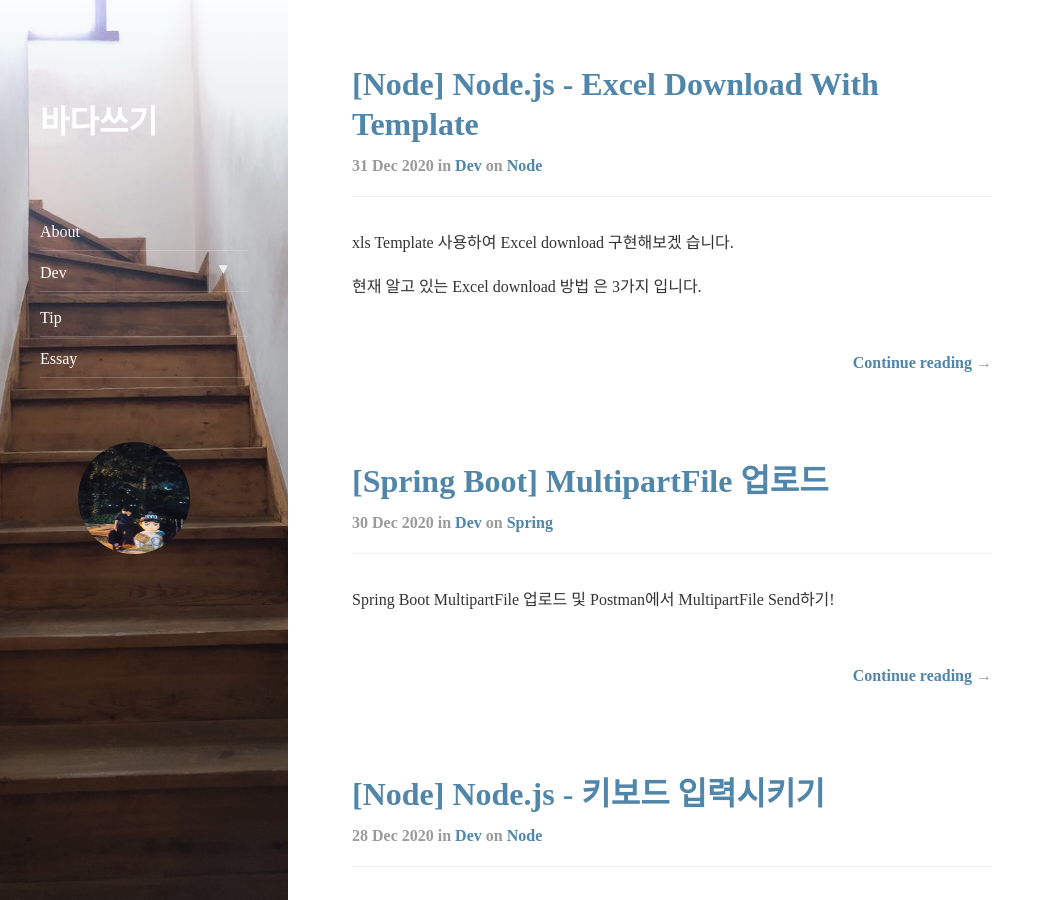
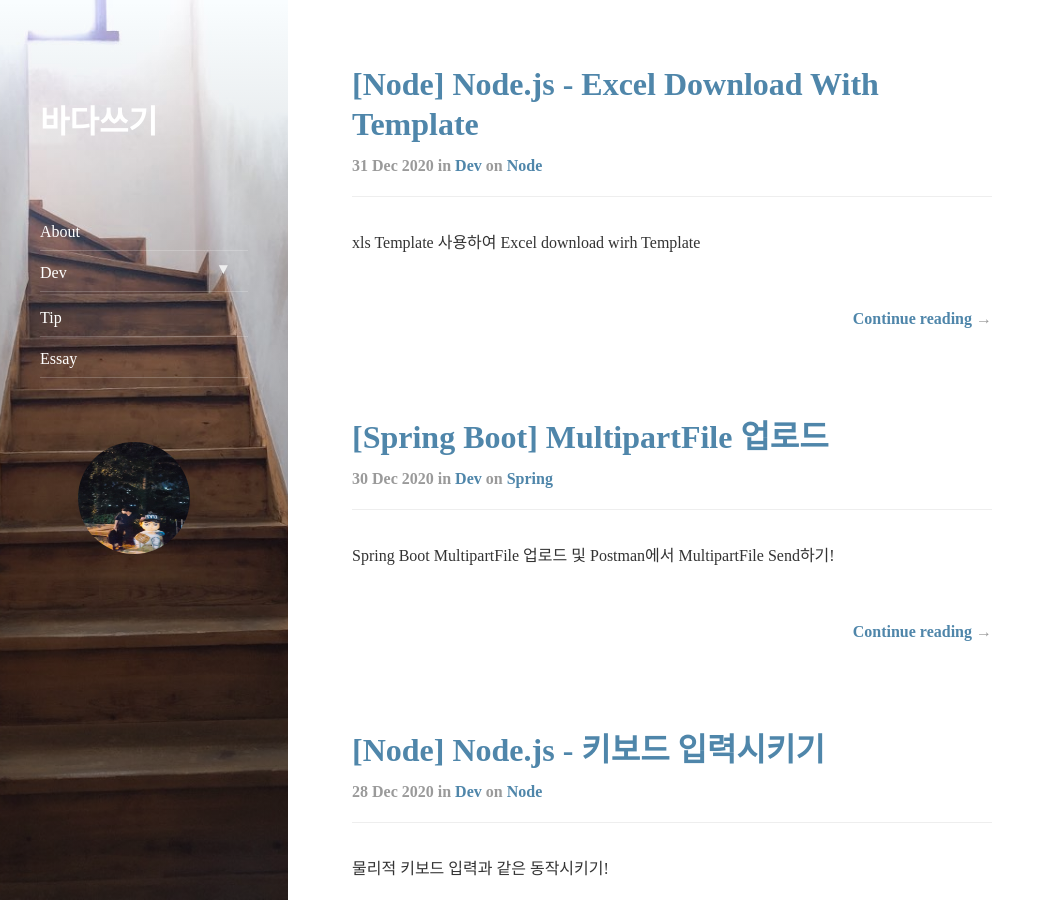
Before and after one commit to Chung10Kr/Chung10Kr.github.io, a Jekyll site: the page built from index.html, in a window 1280 px wide and 900 px high. Shown: the whole window, without its empty margins (0-1055 px from the left). Built offline with Jekyll 4.4.1, drawn with Linux system fonts in a browser that asks for light colours; nearby versions of some CDN libraries; the list of posts is cut into pages by our own code.

Commit message:
no message

```diff
--- a/_posts/2020-12-31-node_excel_down.markdown
+++ b/_posts/2020-12-31-node_excel_down.markdown
@@ -6,21 +6,23 @@ categories: dev
 tags: node
 ---
 
-xls Template 사용하여 Excel download 구현해보겠 습니다.
+xls Template 사용하여 Excel download wirh Template
 
-현재 알고 있는 Excel download 방법 은 3가지 입니다.
+
+
+
+
+
+
+
+
+## 현재 알고 있는 Excel download 방법 은 3가지 입니다.
 
 1. 셀병합 , 셀 색변환등 엑셀작업을 Java,Node 단에서 작업해주는 방법
-
 -> 추후 엑셀 양식 변경시 대응하기 어렵다.
-
-
 2. 그리드의 헤더만 엑셀 템플릿으로 만들어 리스트 데이터를 뿌려주는 방법
-
 -> 헤더만 엑셀 템플릿으로 만들어 데이터만 뿌려주기 때문에 리스트데이터가 아닌것은 어렵다.
-
 3. 셀병합등의 엑셀 작업도 엑셀 템플릿으로 만들고, 셀 위치를 지정하여 데이터를 뿌려줌
-
 -> 보고서 양식 출력에 적당
 
 
```
